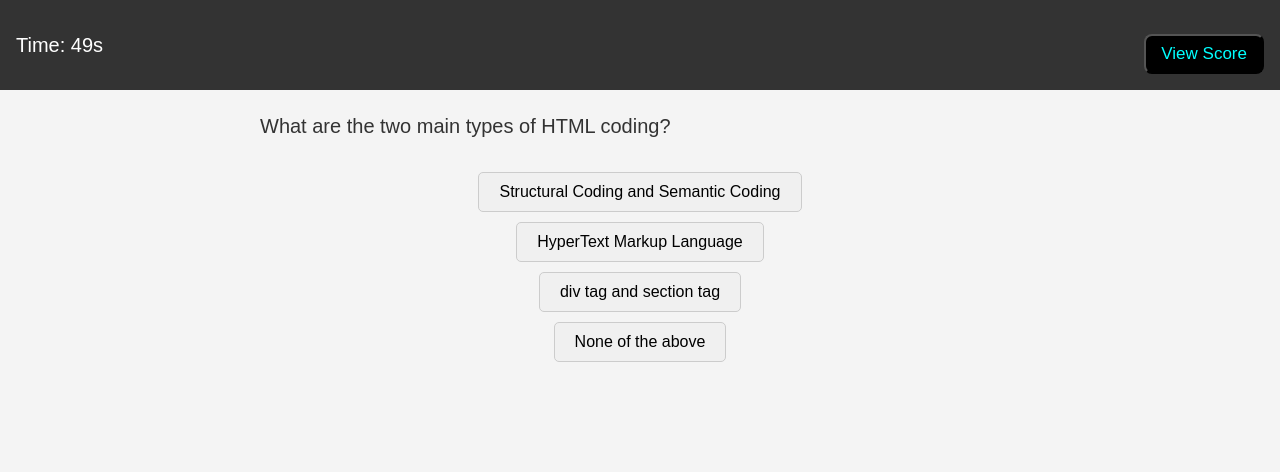
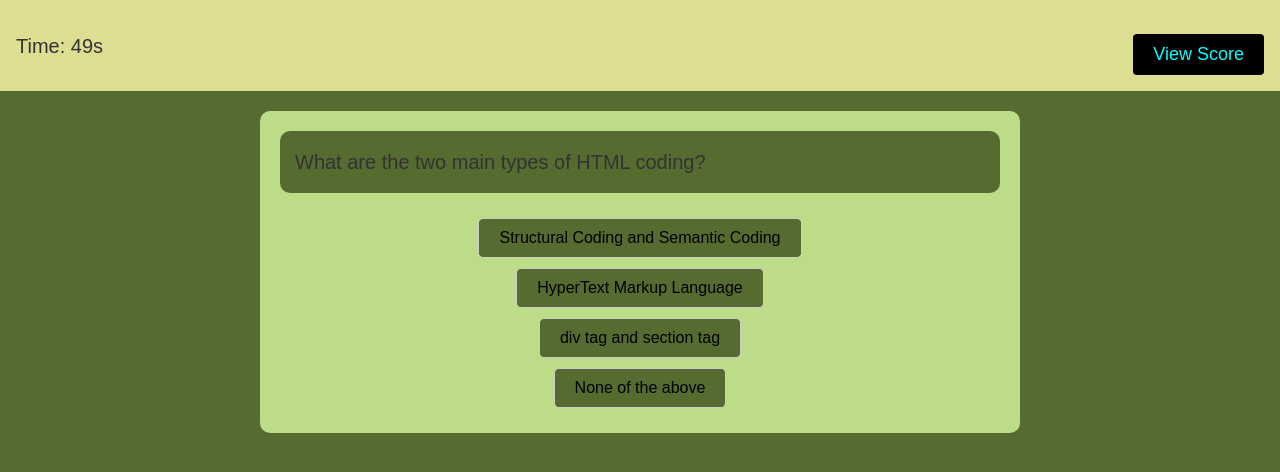
Before and after one commit to DaisyIsibor/Timed-Quiz, a plain HTML site: page index.html in a window 1280 px wide. Both pictures are taken after a click on the button "START". Drawn offline with Linux system fonts and the light colour scheme.

Commit message:
added styling to quiz, still unable to display the feedback message

```diff
--- a/assets/style.css
+++ b/assets/style.css
@@ -7,7 +7,7 @@
 }
 
 body {
-    background-color: #f4f4f4;
+    background-color:darkolivegreen ;
     color: #333;
     font-family: Arial, sans-serif;
     font-size: 16px;
@@ -15,8 +15,8 @@ body {
 }
 
 header {
-    background-color: #333;
-    color: #fff;
+    background-color:#dede92;
+    color: #333;
     padding: 1rem;
     display: flex;
     justify-content: space-between;
@@ -38,7 +38,7 @@ header p {
 
 
 .start-Page button {
-    background-color: #007bff;
+    background-color:linear-gradient(to right, #862d12, #bd978e);
     color: #fff;
     border: none;
     border-radius: 4px;
@@ -49,7 +49,7 @@ header p {
 }
 
 .start-Page button:hover {
-    background-color: #0056b3;
+    background-color:linear-gradient(to right, #ff8a65, #ff5733);
 }
 #resetButton {
     color: aqua;
@@ -126,18 +126,18 @@ button#clearHighScores {
     font-size: 16px;
     border: 1px solid #ccc;
     border-radius: 5px;
-    background-color: #f0f0f0;
+    background-color: darkolivegreen;
     cursor: pointer;
     transition: background-color 0.3s ease;
 }
 
 .options button:hover {
-    background-color: #7c9188;
+    background-color: rgb(189, 220, 135);
 }
 
 .scores {
-    color: aqua;
-    background-color: black;
+    color: black;
+    background-color: aqua;
     cursor: pointer;
     padding: 8px 15px;
     border-radius: 8px;
@@ -151,17 +151,14 @@ ol {
     overflow: auto;
 }
 
-/* .results{
-    display: none;
-} */
 
 .feedback-container.hide {
     display: none;
 }
 
 .results button {
-    background-color: #28a745;
-    color: #fff;
+    background-color: black;
+    color: aqua;
     border: none;
     border-radius: 4px;
     padding: 10px 20px;
@@ -171,12 +168,44 @@ ol {
 }
 
 .results button:hover {
-    background-color: #218838;
+    background-color: darkolivegreen;
 }
 
 .feedback {
     font-size: 20px;
     margin-top: 5px;
+}
+
+/* Styling for quiz questions container */
+#quiz-section {
+    background: rgb(189, 220, 135);
+    padding: 20px;
+    border-radius: 10px;
+    margin-bottom: 20px;
+}
+
+/* Styling for quiz questions */
+#question {
+    background:darkolivegreen;
+    padding: 15px;
+    border-radius: 10px;
+    margin-bottom: 20px;
+}
+
+/* Styling for start button */
+#start-Btn, #view-highscore {
+    background-color:black;
+    color: aqua;
+    border: none;
+    border-radius: 4px;
+    padding: 10px 20px;
+    font-size: 18px;
+    cursor: pointer;
+    transition: background-color 0.3s ease;
+}
+
+#start-Btn:hover, #view-highscore:hover {
+    background-color:darkolivegreen ;
 }
 
 
```
Also changed, not shown: assets/script.js (+1 -31 lines), index.html (+2 -0 lines).
